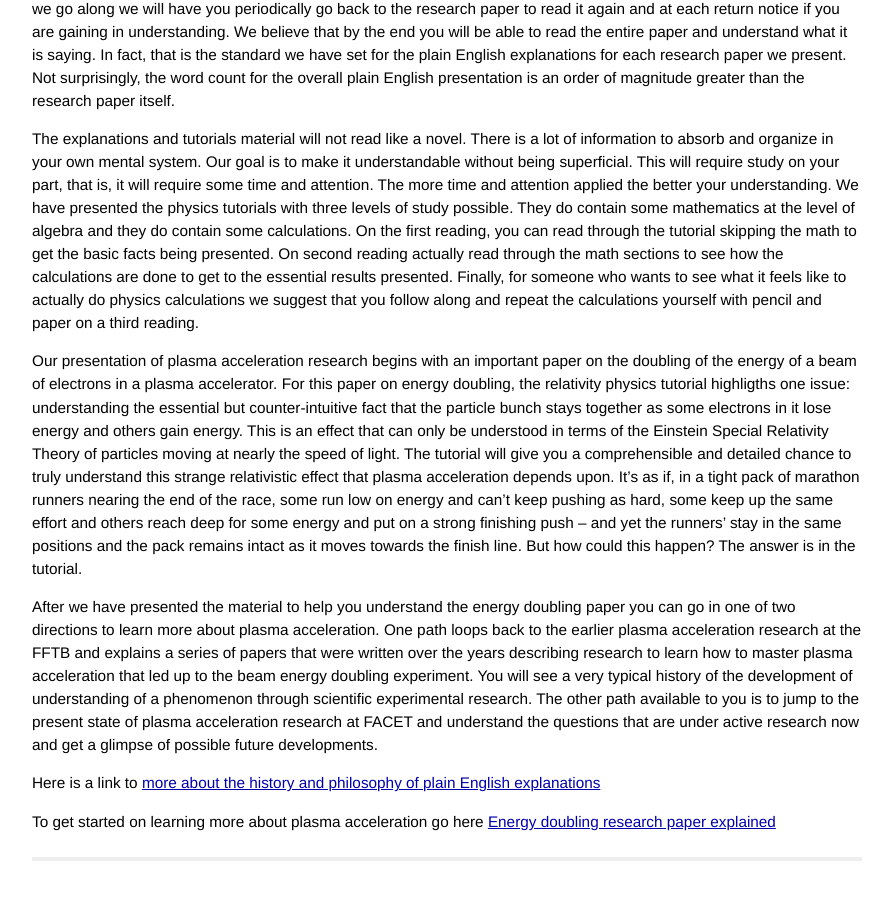
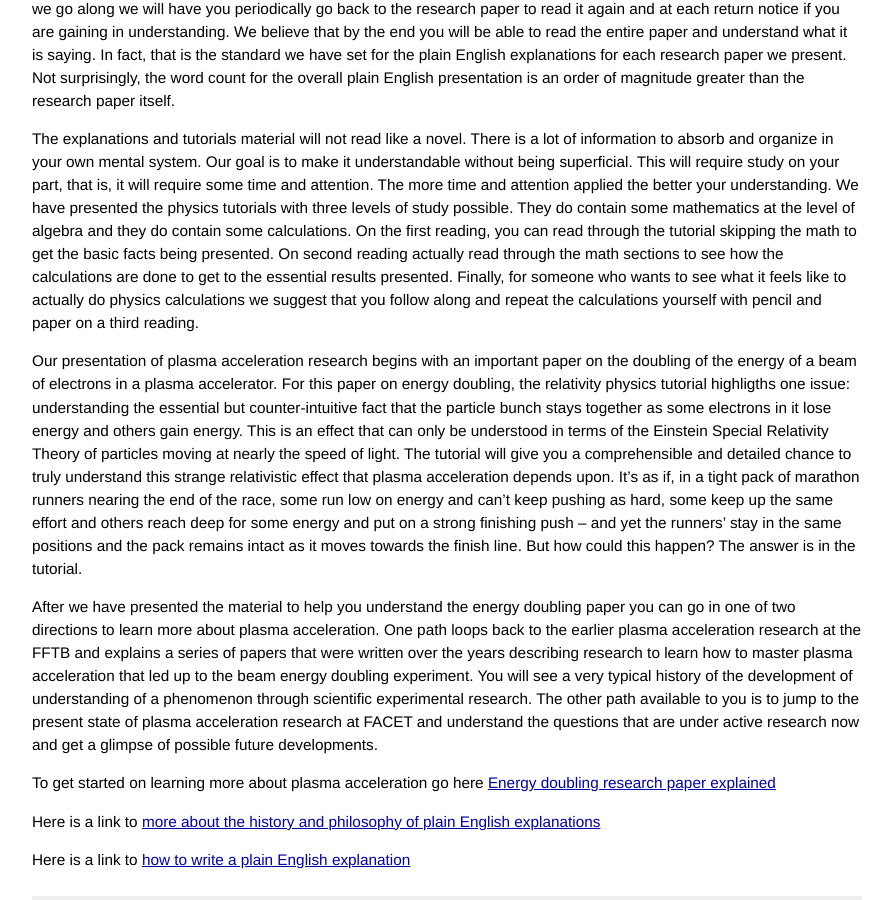
Before and after one commit to grbfacet/facet, a Jekyll site: the page built from plasma-accel-explained.md, in a window 1280 px wide and 900 px high, scrolled down 1228 px. Shown: the whole window, without its empty margins (193-1086 px from the left). Built offline with Jekyll 4.4.1, drawn with Linux system fonts in a browser that asks for light colours; before the commit the page ends 2089 px from its top, so only the background shows below that.

Commit message:
Update plasma-accel-explained.md

```diff
--- a/plasma-accel-explained.md
+++ b/plasma-accel-explained.md
@@ -30,6 +30,8 @@ After we have presented the material to help you understand the energy doubling
 
 
 
+<p>To get started on learning more about plasma acceleration go here <a href="/energy-doubling-exposition.html">Energy doubling research paper explained</a></p>
+
 <p>Here is a link to <a href="/plain-english-papers.html">more about the history and philosophy of plain English explanations</a></p>
 
-<p>To get started on learning more about plasma acceleration go here <a href="/energy-doubling-exposition.html">Energy doubling research paper explained</a></p>
+<p>Here is a link to <a href="/how-to-write-a-PEP.html">how to write a plain English explanation</a></p>
```
